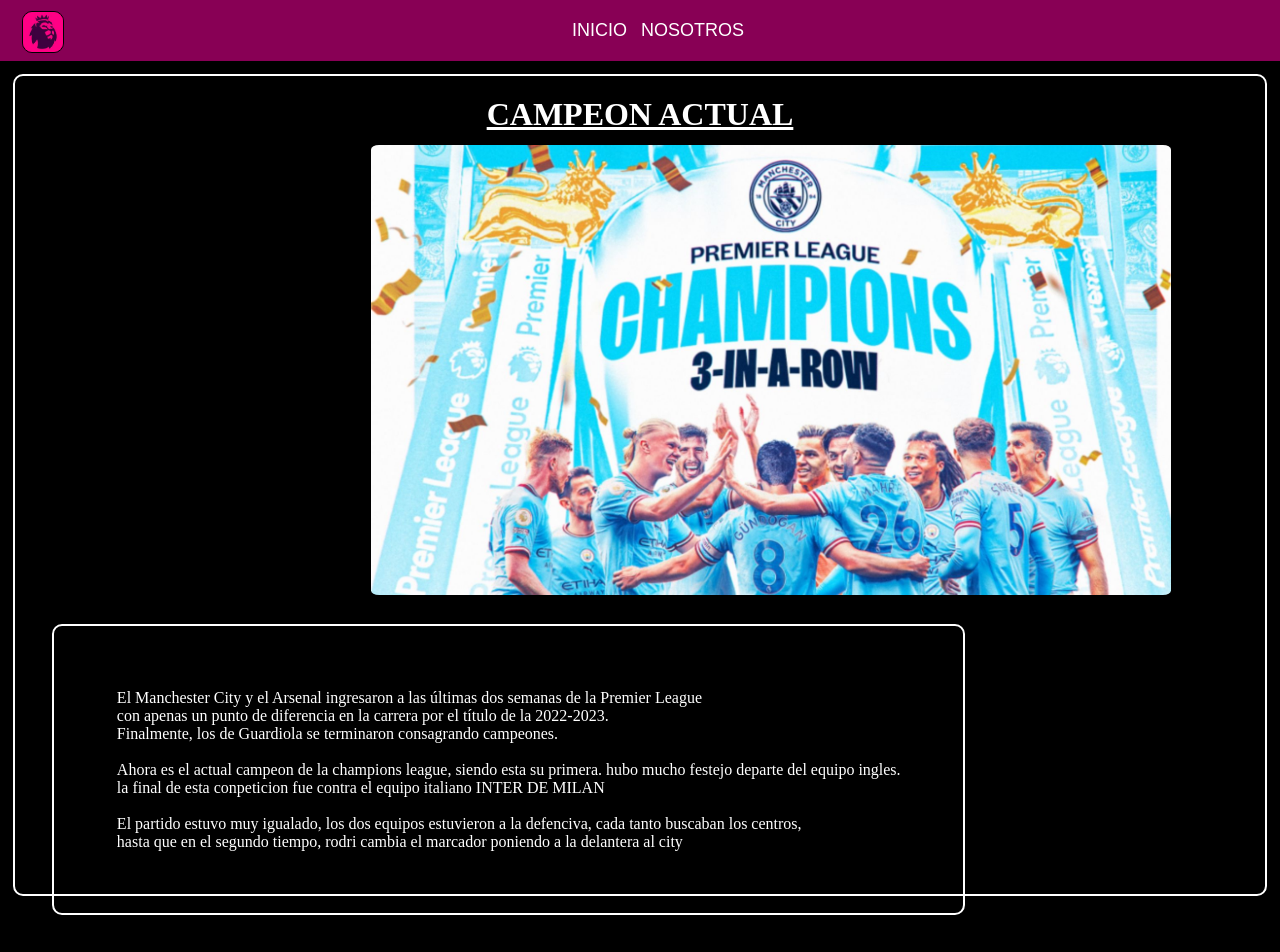
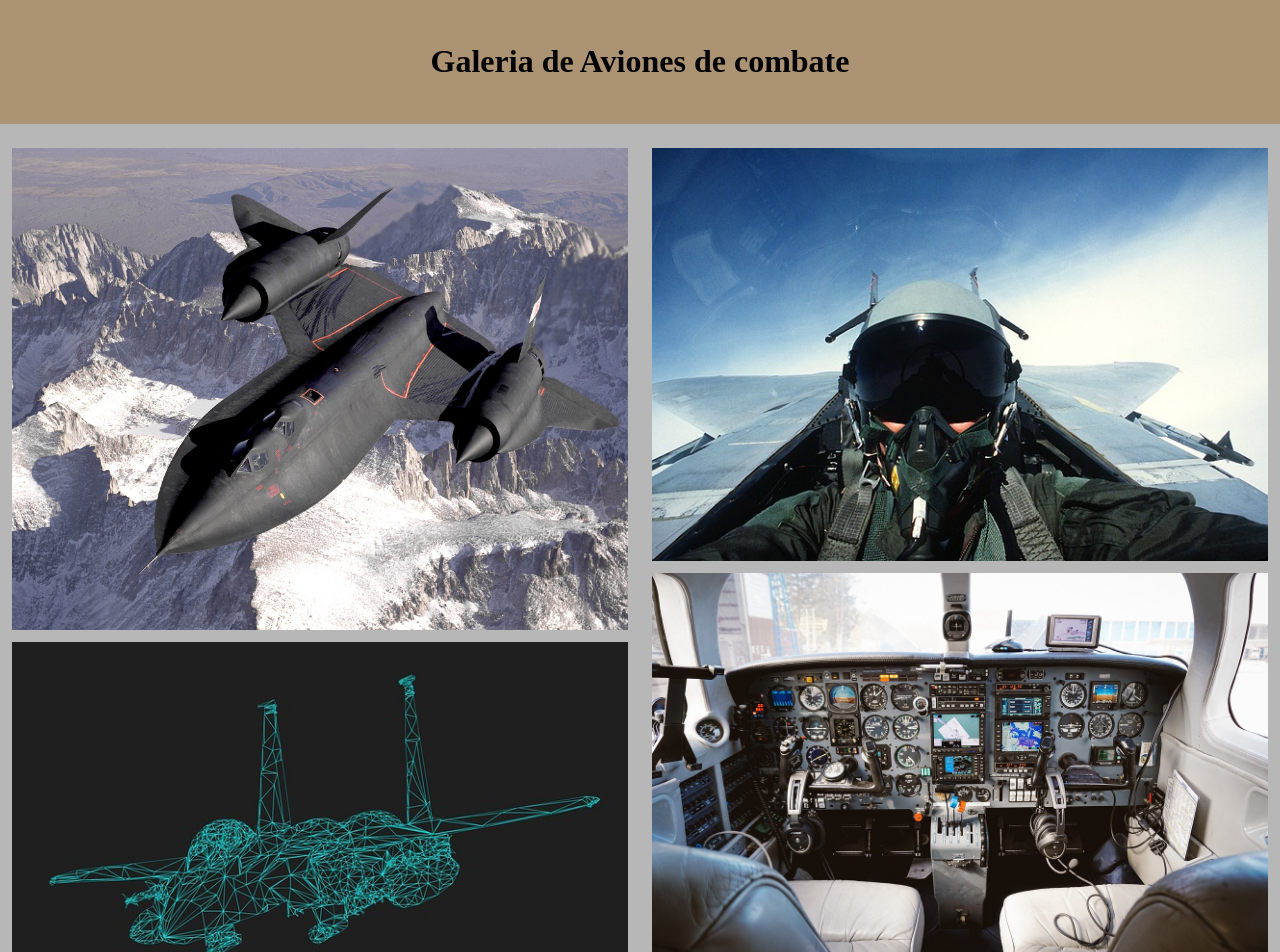
Before and after one commit to Byfrickxer07/Byfrickxer07.github.io, a PHP site: page / in a window 1280 px wide. Shown: the top 952 px of the page. Run offline with PHP 8.4, Linux system fonts and the light colour scheme; grey boxes are pictures that could not be loaded.

Commit message:
cambie pagina

```diff
--- a/index.html
+++ b/index.html
@@ -1,55 +1,34 @@
 <!DOCTYPE html>
 <html lang="en">
-  <head>
-    <link rel="stylesheet" href="style.css" />
-    <meta charset="UTF-8" />
-    <meta http-equiv="X-UA-Compatible" content="IE=edge" />
-    <meta name="viewport" content="width=device-width, initial-scale=1.0" />
-    <title>Inicio</title>
-  </head>
-  <body>
-    <header>
-      <a href="index.html"
-        ><button id="b1"><img src="img.jpg" alt="" id="imagen1" /></button
-      ></a>
-      <a  href="index.html"><button id="inicio">INICIO</button></a>
-      <a href="https://www.premierleague.com/" target="_blank"><button id="nosotros">NOSOTROS</button></a>
-    </header>
+<head>
+    <meta charset="UTF-8">
+    <meta http-equiv="X-UA-Compatible" content="IE=edge">
+    <meta name="viewport" content="width=device-width, initial-scale=1.0">
+    <title>ROPA</title>
+    <link rel="stylesheet" href="style.css">
+    <div class="header">
+        <h1>Galeria de Aviones de combate</h1>
+    </div>
+</head>
+<body>
+    <div class="row">
 
-    <main>
-      <div class="campeon">
-        <h1>CAMPEON ACTUAL</h1>
-        <img src="city_campeon_premier.jpg" alt="foto del campeon del año 2023" class="city"
-        />
-        <p class="info_city">
-          El Manchester City y el Arsenal ingresaron a las últimas dos semanas
-          de la Premier League <br />
-          con apenas un punto de diferencia en la carrera por el título de la
-          2022-2023. <br />
-          Finalmente, los de Guardiola se terminaron consagrando campeones.
-          <br /><br />
-          Ahora es el actual campeon de la champions league, siendo esta su
-          primera. hubo mucho festejo departe del equipo ingles. <br />
-          la final de esta conpeticion fue contra el equipo italiano INTER DE
-          MILAN <br />
-          <br />
-          El partido estuvo muy igualado, los dos equipos estuvieron a la
-          defenciva, cada tanto buscaban los centros, <br />
-          hasta que en el segundo tiempo, rodri cambia el marcador poniendo a la
-          delantera al city
-        </p>
-      </div>
+        <div class="column">
+          <a href="sale.html">
+            <img src="foto1_1920.jpg">
+            <img src="foto4_640.jpg">
 
-      <div class="video">
-        <iframe width="960" height="615" src="https://www.youtube.com/embed/r-FHya3aqiQ" title="YouTube video player" frameborder="0" allow="accelerometer; autoplay; clipboard-write; encrypted-media; gyroscope; picture-in-picture; web-share" allowfullscreen></iframe>
-      </div>
+          </a>
+        </div>
 
-      <div class="tabla">
-        <img src="Tabla-de-posiciones.jpg" alt="tabal del campeonato">
-      </div >
+        <div class="column">
+            <a href="sale.html">
+            <img src="foto2_640.jpg">
+            <img src="foto3_1280.jpg">
+            </a>
+        </div>
 
+    </div>
 
-    </main>
-
-  </body>
+</body>
 </html>
--- a/style.css
+++ b/style.css
@@ -1,110 +1,39 @@
-* {
-    padding: 0px;
-    margin: 0px;
+img{
+    width: 100%;
 }
 
-body {
-    background-color: #000;
+*{
+    box-sizing: border-box;
+}
+body{
+    margin: 0;
+    font-family: 'Times New Roman', Times, serif;
+    background-color: rgb(184, 183, 183);
 }
 
-header {
-    background-color: #805;
+.header{
     text-align: center;
-    padding: 20px;
+    padding: 22px;
+    background-color: rgb(172, 147, 115);
 }
 
-#b1 {
-    background-color: #805;
-    border: #805;
+.column{
     float: left;
-    margin-top: -11px;
-
+    width: 50%;
+    padding: 12px;
 }
 
-#imagen1 {
-    width: 40px;
-    border-radius: 10px;
-    border: 1px solid #000;
-    margin: 2px;
+.column img {
+    margin-top: 12px;
+    vertical-align: middle;
 }
 
-#inicio {
-    border-radius: 10px;
-    background-color: #805;
-    border: 0px solid #fff;
-    color: #fff;
-    font-size: large;
+h1{
+    text-align: center;
 }
 
-#nosotros {
-    border-radius: 10px;
-    background-color: #805;
-    border: 0px solid #fff;
-    color: #fff;
-    margin-left: 10px;
-    margin-right: 10px;
-    font-size: large;
+.oferta{
+    width: 40%;
+    height: 40%;
+    margin-left: 30% ;
 }
-
-h1 {
-    color: #fff;
-    font-size: xx-large;
-    text-align: center;
-    margin-top: 20px;
-    text-decoration: underline;
-}
-
-.campeon {
-    border: #fff 2px solid;
-    border-radius: 10px;
-    padding-bottom: 23%;
-    margin-left: 1%;
-    margin-right: 1%;
-    margin-top: 1%;
-
-}
-
-.city {
-    width: 800px;
-    margin-top: 1%;
-    margin-left: 28.5%;
-    border-radius: 1%;
-}
-
-.info_city {
-    float: right;
-    color: #fff;
-    text-align: justify;
-    margin-right: 24%;
-    margin-top: 2%;
-    border: #fff 2px solid;
-    border-radius: 10px;
-    padding: 5%;
-}
-
-.video {
-    width: 100%;
-    display: flex;
-    justify-content: center;
-    align-items: center;
-    margin-top: 1%;
-}
-
-.tabla{
-    width: 100%;
-    display: flex;
-    justify-content: center;
-    align-items: center;
-    margin-top: 2%;
-}
-
-
-
-footer {
-    background-color: #805;
-    color: #fff;
-    text-align: center;
-    margin-top: 18%;
-    ;
-    padding: 1%;
-}
```
Also changed, not shown: sale.html (added, +17 -0 lines), Tabla-de-posiciones.jpg (deleted), airplane-3867027_1920.jpg (added), city_campeon_premier.jpg (deleted), foto1_1920.jpg (added), foto2_640.jpg (added), foto3_1280.jpg (added), foto4_640.jpg (added), img.jpg (deleted).
